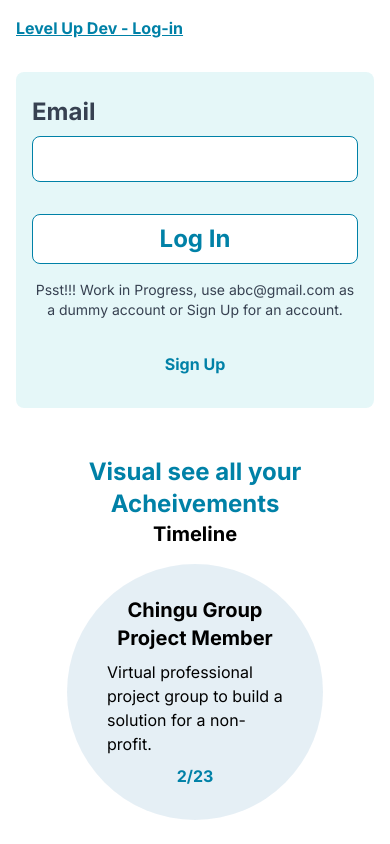
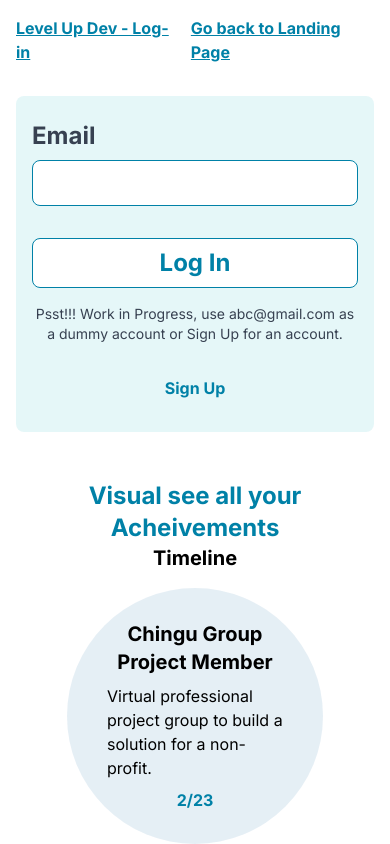
Before and after one commit to jcsmileyjr/levelupdevalpha, a Next.js app: page /LogIn in a window 390 px wide. Shown: the top 844 px of the page. Built offline with nearby package versions, Linux system fonts and the light colour scheme.

Commit message:
Refactor Responsive design - Update Nav for mobile

```diff
--- a/src/app/LogIn/page.js
+++ b/src/app/LogIn/page.js
@@ -45,9 +45,10 @@ const LogIn = () => {
 
     return (
         <main className="flex min-h-screen flex-col p-4">
-            <section>
+            <section className='flex flex-row justify-between gap-4'>
                 {/*Landing page link */}
                 <Link className='font-bold underline text-primaryGreen' href="/">Level Up Dev - Log-in</Link>
+                <Link className='font-bold underline text-primaryGreen' href="/">Go back to Landing Page</Link>
             </section>
             <div className="flex flex-col lg:flex-row mt-8 gap-6">
                 <form className="flex flex-col flex-1 w-full m-auto lg:m-0 sm:w-2/4 lg:w-1/3 lg-6 lg:mt-0 bg-babygreen rounded-lg min-h-64 h-2/3 p-4 lg:p-8 pb-8">
--- a/src/app/SignUp/page.js
+++ b/src/app/SignUp/page.js
@@ -51,7 +51,7 @@ const SignUp = () => {
 
     return (
         <main className="flex min-h-screen flex-col p-4">
-            <section className='flex flex-row justify-between'>
+            <section className='flex flex-row justify-between gap-4'>
                 {/*Landing page link */}
                 <Link className='font-bold underline text-primaryGreen' href="/">Level Up Dev - Sign Up</Link>
                 <Link className='font-bold underline text-primaryGreen' href="/">Go back to Landing Page</Link>
```
